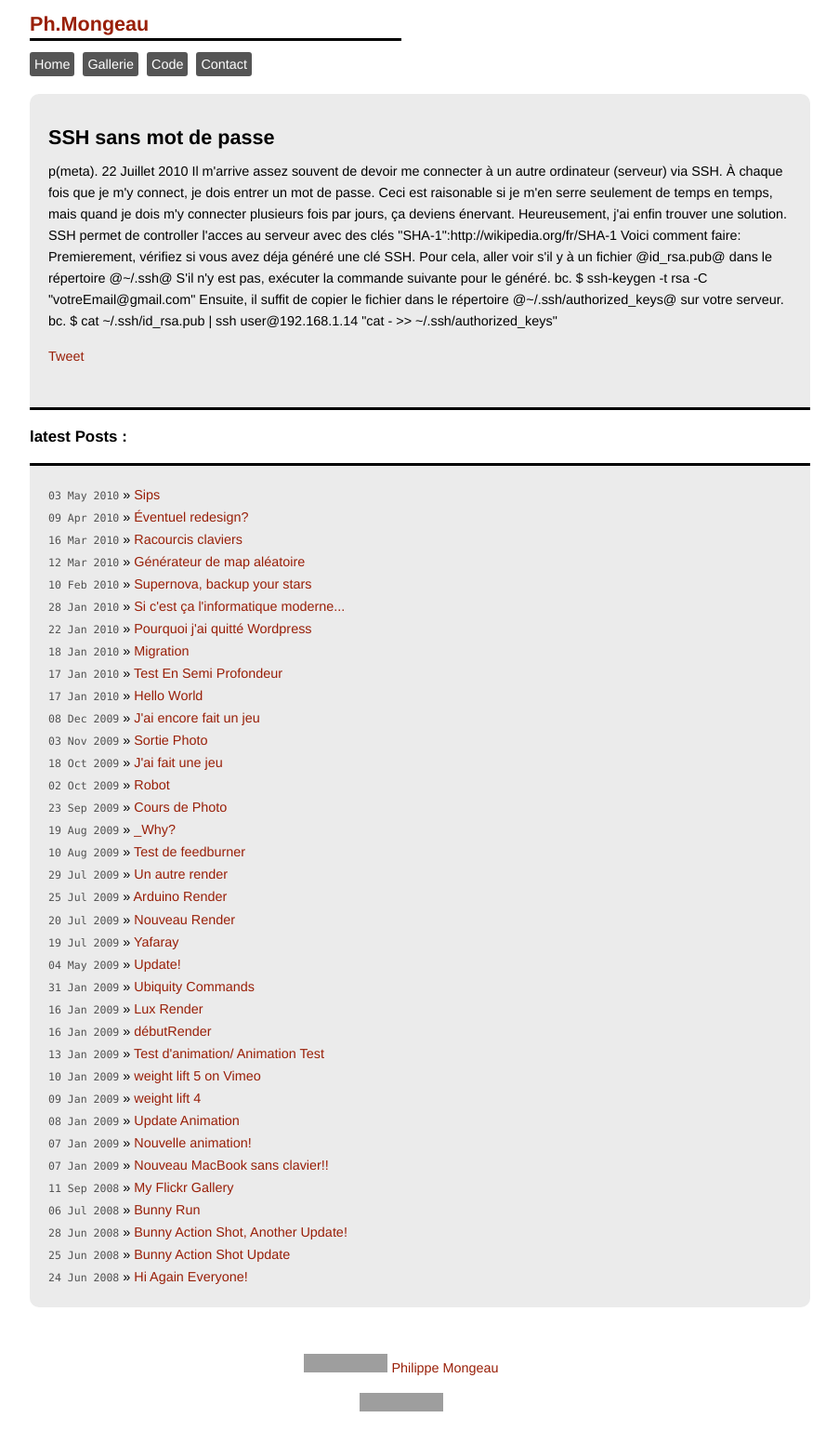
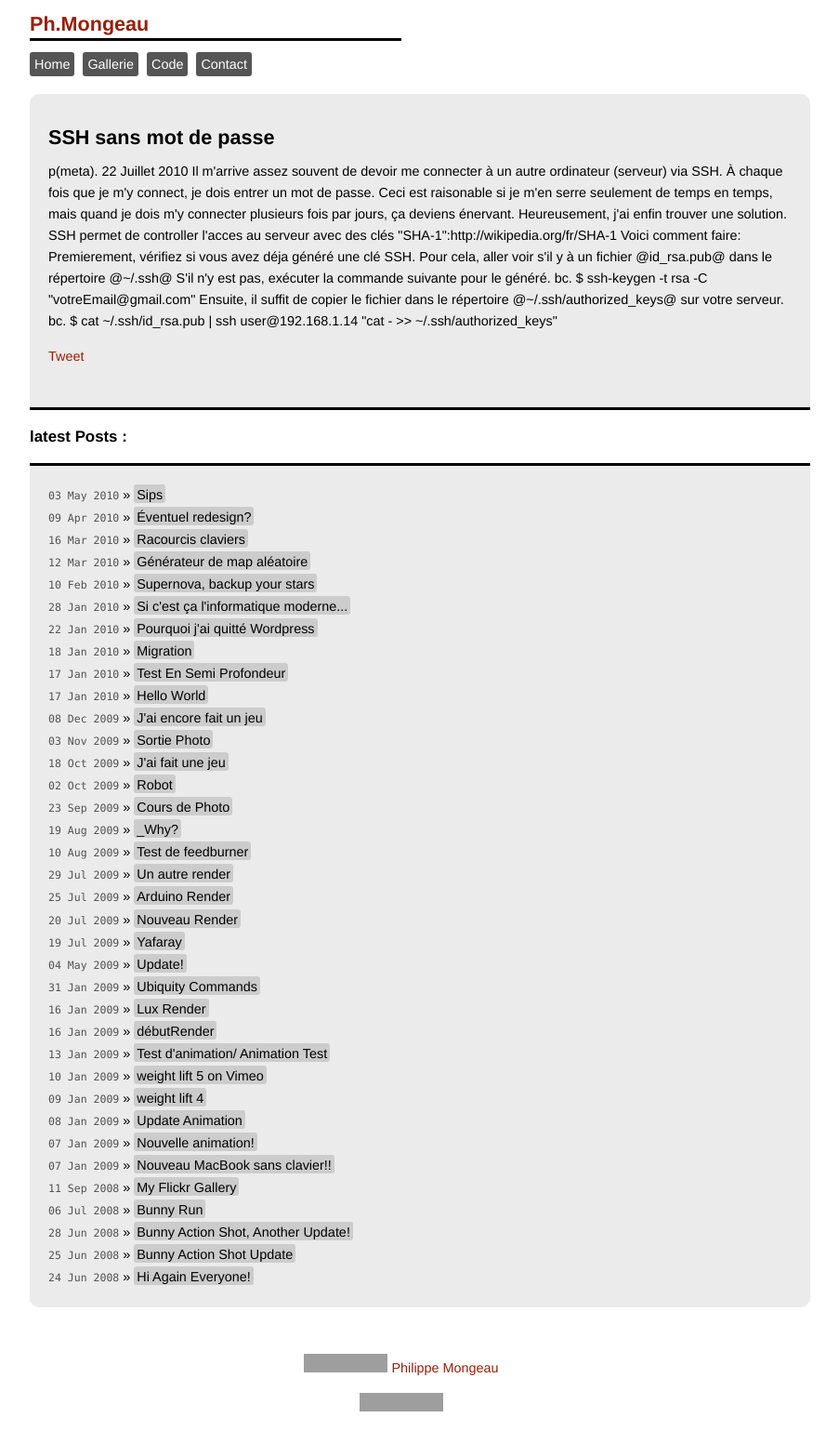
Before and after one commit to phmongeau/phmongeau.github.com, a Jekyll site: the page built from index.html, in a window 1280 px wide. Shown: the whole page at 93% size, without its empty margins (208-1111 px from the left). Built offline with Jekyll 4.4.1, drawn with Linux system fonts in a browser that asks for light colours; comment, search, counter and statistics services are not loaded; grey boxes are pictures that could not be loaded.

Commit message:
added fancy css3 transitions on links

```diff
--- a/css/style.css
+++ b/css/style.css
@@ -49,6 +49,11 @@
 
     -moz-border-radius: 3px;
     -webkit-border-radius: 3px;
+
+    -webkit-transition-property: background;
+    -webkit-transition-duration: 1s;
+    -moz-transition-property: background;
+    -moz-transition-duration: 1s;
 
     background: #555555;
     color: #ffffff;
@@ -117,14 +122,30 @@
 	font-family: Monaco, "Courier New", monospace;
 	font-size: 80%;
 }
-ul.posts a, .post a
+ul.posts a, .post a, a.permalink
 {
 	color: #991F08;
 }
-a.permalink
+
+ul.posts a, .post p a, .post li a
 {
-	color: #991F08;
+    -webkit-transition-property: background, color;
+    -webkit-transition-duration: 500ms;
+    -webkit-border-radius: 3px;
+
+    -moz-transition-property: background, color;
+    -moz-transition-duration: 500ms;
+    -moz-border-radius: 3px;
+    background: #ccc;
+    color: #000;
+    padding: 3px 3px 1px 3px;
 }
+ul.posts a:hover, .post p a:hover, .post li a:hover
+{
+    background: #555;
+    color: #fff;
+}
+
 #footer
 {
 	text-align: center;
```
